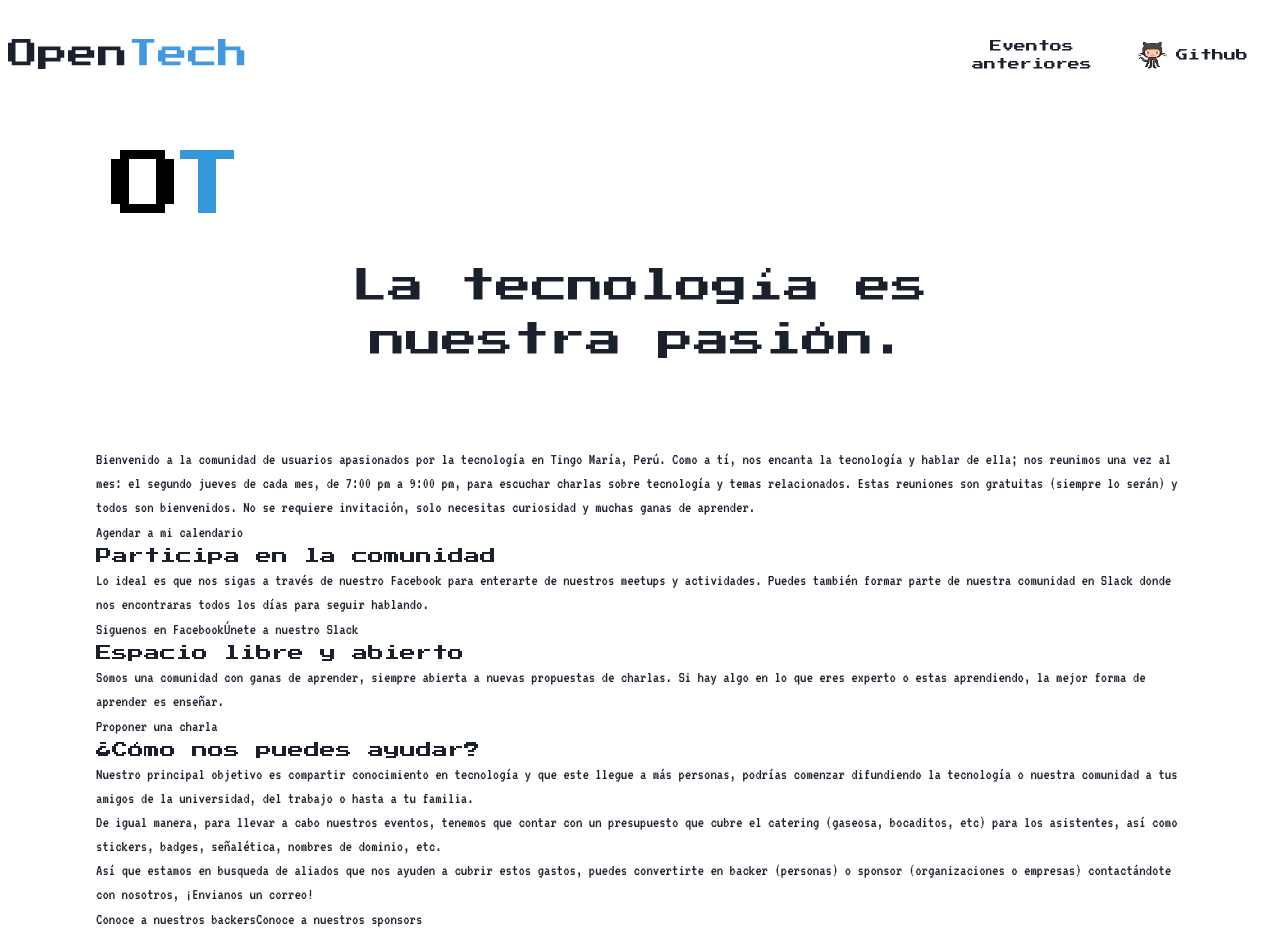
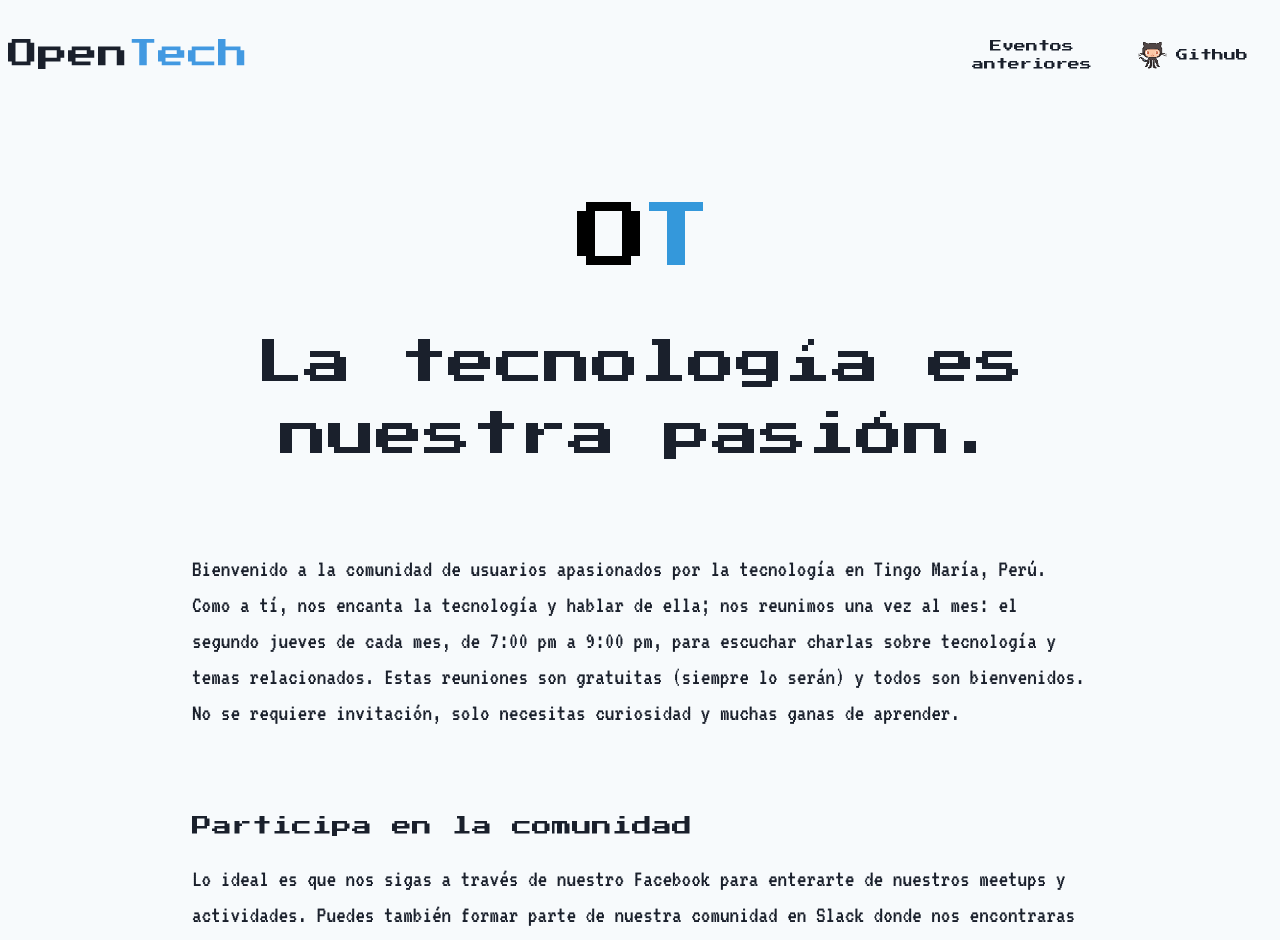
Before and after one commit to opentech-pe/opentech.pe, a Next.js app: page / in a window 1280 px wide. Shown: the top 940 px of the page. Built offline with nearby package versions, Linux system fonts and the light colour scheme.

Commit message:
FIX: home styles

```diff
--- a/pages/index.js
+++ b/pages/index.js
@@ -7,20 +7,18 @@ export default function Index() {
     <>
       <Head>
         <title>OpenTech</title>
-        <link rel="icon" href="/Logo.png" />
+        <link rel="icon" href="/assets/img/logo.png" />
       </Head>
       <Navbar />
       <main>
-        <section className="mb-20">
-          <div>
-            <img src="/Logo.png" />
-          </div>
-          <h1 className="font-big text-4xl px-56 text-center">
+        <section className="mb-20 mt-10">
+          <img className="mx-auto my-2" src="/assets/img/logo-without-bg.png" />
+          <h1 className="font-big text-5xl text-center">
             La tecnología es nuestra pasión.
           </h1>
         </section>
-        <section>
-          <p className="font-small">
+        <section className="my-20">
+          <p className="font-small text-2xl">
             Bienvenido a la comunidad de usuarios apasionados por la tecnología
             en Tingo María, Perú. Como a tí, nos encanta la tecnología y hablar
             de ella; nos reunimos una vez al mes: el segundo jueves de cada mes,
@@ -29,50 +27,50 @@ export default function Index() {
             todos son bienvenidos. No se requiere invitación, solo necesitas
             curiosidad y muchas ganas de aprender.
           </p>
-          <button className="font-small">Agendar a mi calendario</button>
+          {/* <button className="font-small">Agendar a mi calendario</button> */}
         </section>
-        <section>
-          <h2 className="font-big">Participa en la comunidad</h2>
-          <p className="font-small">
+        <section className="my-20">
+          <h2 className="font-big mb-5 text-xl">Participa en la comunidad</h2>
+          <p className="font-small text-2xl">
             Lo ideal es que nos sigas a través de nuestro Facebook para
             enterarte de nuestros meetups y actividades. Puedes también formar
             parte de nuestra comunidad en Slack donde nos encontraras todos los
             días para seguir hablando.
           </p>
-          <button className="font-small">Siguenos en Facebook</button>
-          <button className="font-small">Únete a nuestro Slack</button>
+          {/* <button className="font-small">Siguenos en Facebook</button>
+          <button className="font-small">Únete a nuestro Slack</button> */}
         </section>
-        <section>
-          <h2 className="font-big">Espacio libre y abierto</h2>
-          <p className="font-small">
+        <section className="my-20">
+          <h2 className="font-big mb-5 text-xl">Espacio libre y abierto</h2>
+          <p className="font-small text-2xl">
             Somos una comunidad con ganas de aprender, siempre abierta a nuevas
             propuestas de charlas. Si hay algo en lo que eres experto o estas
             aprendiendo, la mejor forma de aprender es enseñar.
           </p>
-          <button className="font-small">Proponer una charla</button>
+          {/* <button className="font-small">Proponer una charla</button> */}
         </section>
-        <section>
-          <h2 className="font-big">¿Cómo nos puedes ayudar?</h2>
-          <p className="font-small">
+        <section className="my-20">
+          <h2 className="font-big mb-5 text-xl">¿Cómo nos puedes ayudar?</h2>
+          <p className="font-small text-2xl">
             Nuestro principal objetivo es compartir conocimiento en tecnología y
             que este llegue a más personas, podrías comenzar difundiendo la
             tecnología o nuestra comunidad a tus amigos de la universidad, del
             trabajo o hasta a tu familia.
           </p>
-          <p className="font-small">
+          <p className="font-small text-2xl">
             De igual manera, para llevar a cabo nuestros eventos, tenemos que
             contar con un presupuesto que cubre el catering (gaseosa, bocaditos,
             etc) para los asistentes, así como stickers, badges, señalética,
             nombres de dominio, etc.
           </p>
-          <p className="font-small">
+          <p className="font-small text-2xl">
             Así que estamos en busqueda de aliados que nos ayuden a cubrir estos
             gastos, puedes convertirte en backer (personas) o sponsor
             (organizaciones o empresas) contactándote con nosotros,{" "}
-            <a href="#">¡Envianos un correo!</a>
+            <a className="text-blue-500" href="#">¡Envianos un correo!</a>
           </p>
-          <button className="font-small">Conoce a nuestros backers</button>
-          <button className="font-small">Conoce a nuestros sponsors</button>
+          {/* <button className="font-small">Conoce a nuestros backers</button>
+          <button className="font-small">Conoce a nuestros sponsors</button> */}
         </section>
       </main>
     </>
--- a/public/assets/css/styles.css
+++ b/public/assets/css/styles.css
@@ -7,11 +7,11 @@
 @tailwind utilities;
 
 body {
-  @apply text-gray-900;
+  @apply text-gray-900 bg-gray-100;
 }
 
 main {
-  @apply w-full px-24 mx-auto;
+  @apply w-full px-48 mx-auto;
 }
 
 @screen sm {
```
Also changed, not shown: public/assets/img/logo-without-bg.png (added), public/assets/img/logo.png (renamed from public/Logo.png).
